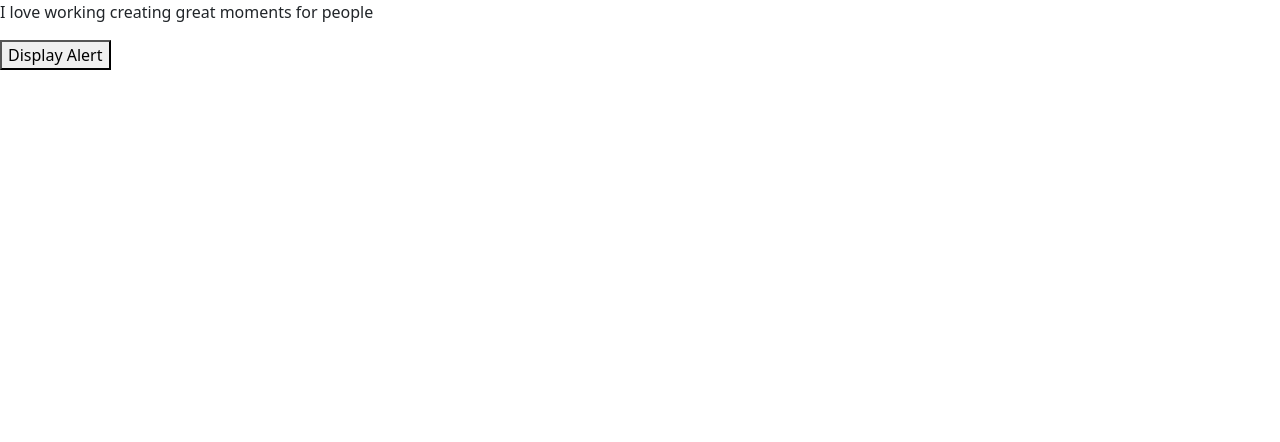
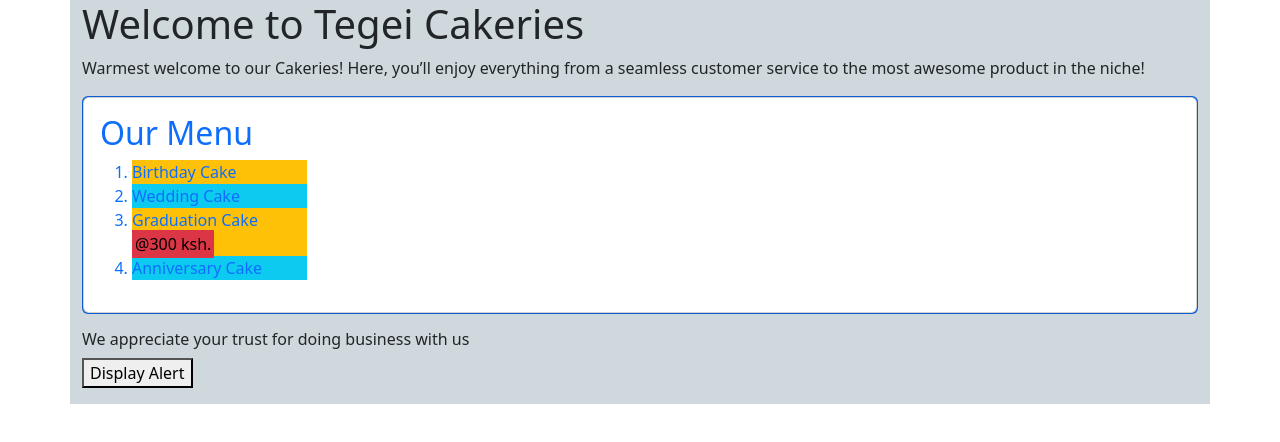
Before and after one commit to itegei/week_two_ip_project, a plain HTML site: page index.html in a window 1280 px wide. Drawn offline with Linux system fonts and the light colour scheme.

Commit message:
js script alert

```diff
--- a/index.html
+++ b/index.html
@@ -9,13 +9,53 @@
     <link rel="stylesheet" href="css/main.css">
     <title>Cherendyo Cakery Ltd</title>
 </head>
-<p>
-    I love working creating great moments for people
-</p>
+
 
 <body>
-    <button onclick = "runAlert()"> Display Alert </button>
-<script src="/js/main.js"></script>
+
+    <div class="container">
+        <div class="row">
+            <div class="jumbotron" style="background-color:#CFD8DC">
+                <div class="jumbotron">
+                    <div class="card-title">
+                        <h1>Welcome to Tegei Cakeries</h1>
+                        <p>Warmest welcome to our Cakeries! Here, you’ll enjoy everything from a seamless customer
+                            service
+                            to
+                            the most awesome product in the niche!</p>
+                    </div>
+                </div>
+                <div class="card bg-primary text-primary">
+                    <div class="card">
+                        <div class="card-body">
+                            <h2>Our Menu</h2>
+                            <ol>
+                                <li class="col-2 bg-warning">Birthday Cake</li>
+                                <li class="col-2 bg-info">Wedding Cake</li>
+                                <li class="col-2 bg-warning">Graduation Cake <mark class="bg-danger">@300 ksh.</mark>
+                                </li>
+                                <li class="col-2 bg-info">Anniversary Cake</li>
+                            </ol>
+                        </div>
+                    </div>
+                </div>
+                <div class="card-footer">
+                    <p>
+                    <h6>
+                        We appreciate your trust for doing business with us
+                    </h6>
+                    <p>
+                        <button onclick = "runAlert()"> Display Alert </button>
+                        <script src="/js/main.js"></script>
+                    </p>
+                    </p>
+                </div>
+            </div>
+        </div>
+    </div>
+
+
+
 </body>
 
 </html>
```
